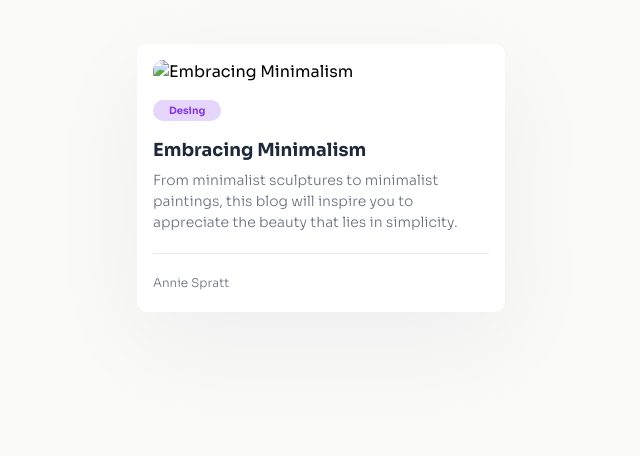
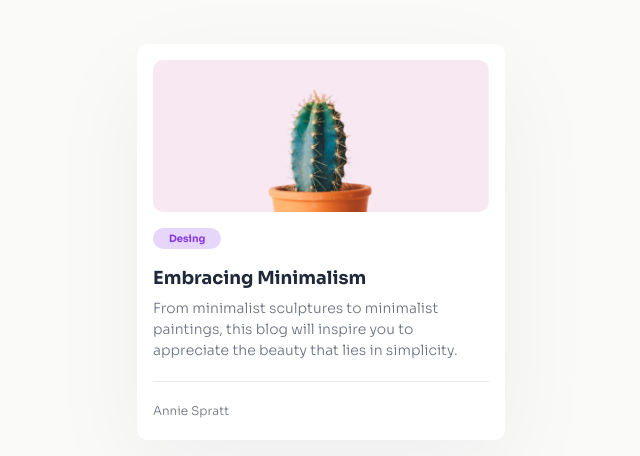
Before and after one commit to msaez97/MinimalBlogCardbyMiguel, a plain HTML site: page index.html in a window 1280 px wide. Shown: the part 120-576 px from the top of the page, without its empty margins (319-959 px from the left). Drawn offline with Linux system fonts and the light colour scheme.

Commit message:
Update index.html

```diff
--- a/index.html
+++ b/index.html
@@ -1 +1 @@
-<!DOCTYPE html><html lang="es"> <head><meta charset="UTF-8"><meta name="description" content="devChallenges Minimal Blog Card by Miguel"><meta name="viewport" content="width=device-width"><link rel="icon" type="image/svg+xml" href="/favicon.svg"><meta name="generator" content="Astro v4.11.6"><title>Minimal Blog Card by Miguel</title><link rel="preconnect" href="https://fonts.googleapis.com"><link rel="preconnect" href="https://fonts.gstatic.com" crossorigin><link href="https://fonts.googleapis.com/css2?family=Sora:wght@100..800&display=swap" rel="stylesheet"><link rel="stylesheet" href="/_astro/index.28w1Jq1h.css"></head> <body>  <main data-astro-cid-j7pv25f6> <div class="card" data-astro-cid-dohjnao5> <img class="imgCard" src="public/img/cactus_img.jpg" alt="Embracing Minimalism" data-astro-cid-dohjnao5> <p class="tag" data-astro-cid-dohjnao5>Desing</p> <h2 class="title" data-astro-cid-dohjnao5>Embracing Minimalism</h2> <p class="textBody" data-astro-cid-dohjnao5>From minimalist sculptures to minimalist paintings, this blog will inspire you to appreciate the beauty that lies in simplicity.</p> <hr data-astro-cid-dohjnao5> <p class="textFooter" data-astro-cid-dohjnao5>Annie Spratt</p> </div>  </main>   </body></html>
+<!DOCTYPE html><html lang="es"> <head><meta charset="UTF-8"><meta name="description" content="devChallenges Minimal Blog Card by Miguel"><meta name="viewport" content="width=device-width"><link rel="icon" type="image/svg+xml" href="/favicon.svg"><meta name="generator" content="Astro v4.11.6"><title>Minimal Blog Card by Miguel</title><link rel="preconnect" href="https://fonts.googleapis.com"><link rel="preconnect" href="https://fonts.gstatic.com" crossorigin><link href="https://fonts.googleapis.com/css2?family=Sora:wght@100..800&display=swap" rel="stylesheet"><link rel="stylesheet" href="/_astro/index.28w1Jq1h.css"></head> <body>  <main data-astro-cid-j7pv25f6> <div class="card" data-astro-cid-dohjnao5> <img class="imgCard" src="img/cactus_img.jpg" alt="Embracing Minimalism" data-astro-cid-dohjnao5> <p class="tag" data-astro-cid-dohjnao5>Desing</p> <h2 class="title" data-astro-cid-dohjnao5>Embracing Minimalism</h2> <p class="textBody" data-astro-cid-dohjnao5>From minimalist sculptures to minimalist paintings, this blog will inspire you to appreciate the beauty that lies in simplicity.</p> <hr data-astro-cid-dohjnao5> <p class="textFooter" data-astro-cid-dohjnao5>Annie Spratt</p> </div>  </main>   </body></html>
```
